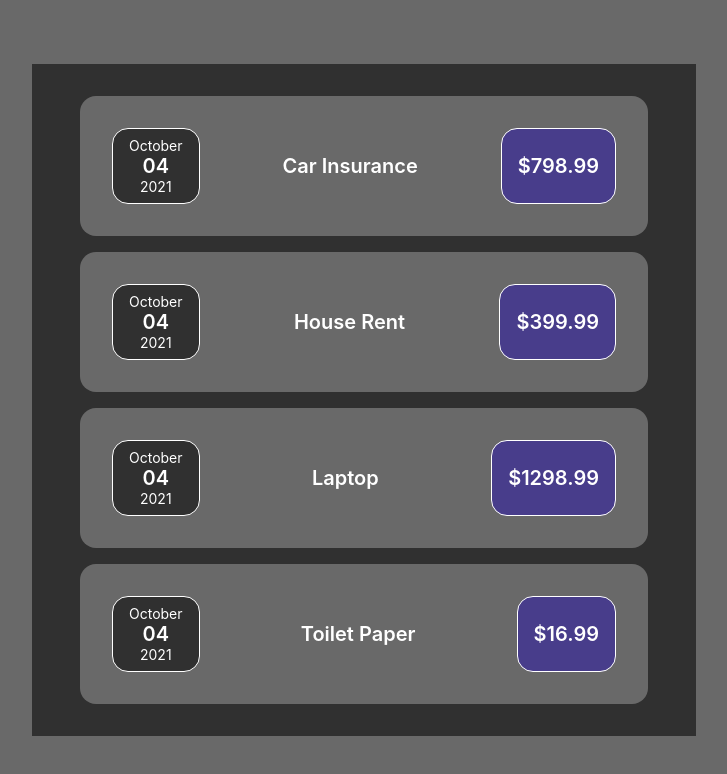
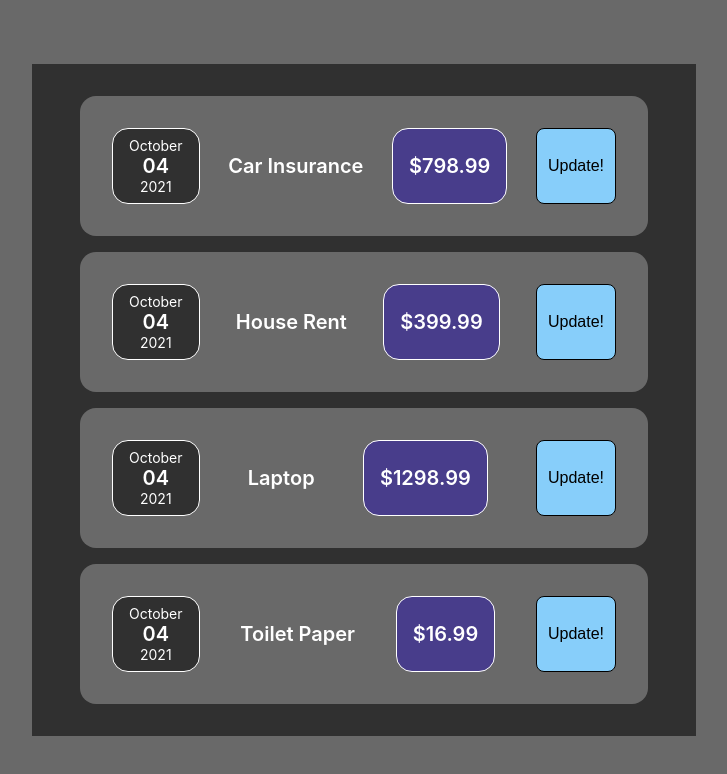
Before and after one commit to git-commit-100/ExpenseTracker-REACT, a React (Create React App) app: page / in a window 1280 px wide. Shown: the top 774 px of the page, without its empty margins (276-1003 px from the left). Built offline with nearby package versions, Linux system fonts and the light colour scheme.

Commit message:
implemented state

```diff
--- a/src/components/Expenses/ExpenseItem.css
+++ b/src/components/Expenses/ExpenseItem.css
@@ -29,3 +29,16 @@
     color: white;
     padding: .5rem 1rem;
 }
+
+.expenseItem .btn{
+    width: 80px;
+    display: flex;
+    justify-content: center;
+    align-items: center;
+    font-size: 16px;
+    background-color: lightskyblue;
+    color: black;
+    border: 1px solid black;
+    border-radius: 8px;
+    cursor: pointer;
+}
--- a/src/components/Expenses/ExpenseItem.js
+++ b/src/components/Expenses/ExpenseItem.js
@@ -1,12 +1,26 @@
 import ExpenseDate from './ExpenseDate';
-import './ExpenseItem.css'
+import './ExpenseItem.css';
+import {useState} from 'react';
 
 function ExpenseItem(props) {
+
+    //using states to update title on click of button
+    //using array destructuring to separate values
+    // useState returns array of two values => 1.value , 2.function to change it
+    const [title,setTitle] = useState(props.title);
+
+    function clickHandler(){
+        //calling setTitle to update componenet
+        setTitle('Updated Title !');
+    }
+
+
     return (
         <div className='expenseItem'>
             <ExpenseDate date={props.date}/>
-            <div className='title'>{props.title}</div>
+            <div className='title'>{title}</div>
             <div className='amount'>${props.amount}</div>
+            <button className='btn' onClick={clickHandler}>Update!</button>
         </div>
     );
 }
```
